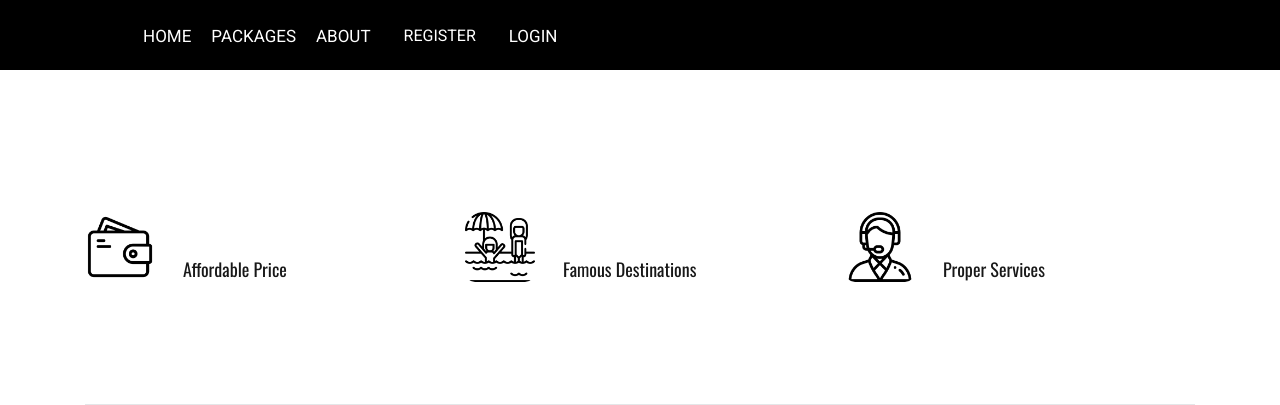
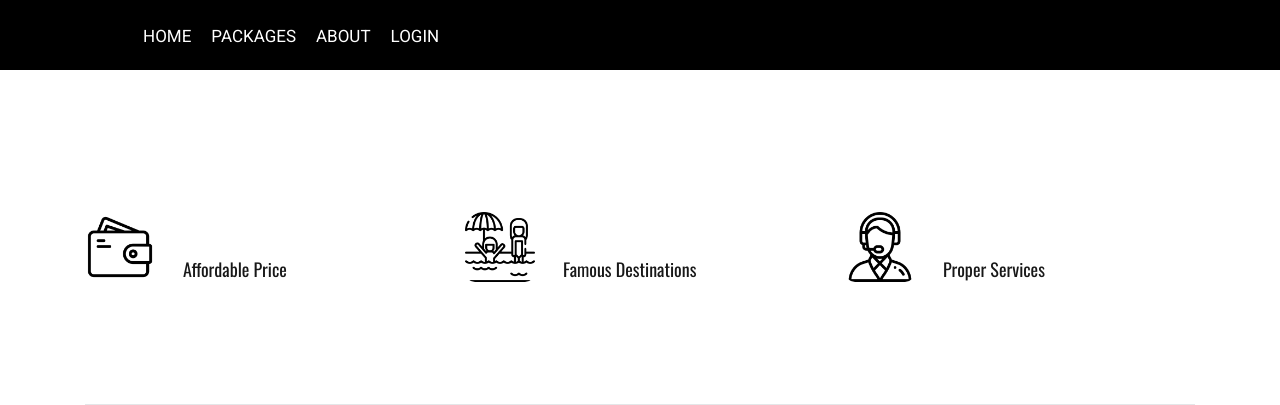
Before and after one commit to deepakkv8335/Tourism-Project-Using-Python-Django, a Django app: page / in a window 1280 px wide. Shown: the top 405 px of the page. Run offline with Django 4.2, Linux system fonts and the light colour scheme; some libraries are stand-ins or nearby versions.

Commit message:
error fixed

```diff
--- a/template/index.html
+++ b/template/index.html
@@ -32,24 +32,13 @@
 				<div class="collapse navbar-collapse" id="navbarTogglerDemo02">
 					<ul class="navbar-nav ml-lg-5">
 						<li class="nav-item active">
-							<a class="nav-link" href="index">HOME <span class="sr-only">(current)</span></a>
+							<a class="nav-link" href="{% url 'index' %}">HOME <span class="sr-only">(current)</span></a>
 						</li>
 						<li class="nav-item @@services__active">
 							<a class="nav-link" href="{% url 'packages' %}">PACKAGES</a>
 						</li>
 						<li class="nav-item @@contact__active">
 							<a class="nav-link" href="{% url 'about' %}">ABOUT</a>
-						</li>
-						<li class="nav-item ">
-              <div style="margin-top: 7px;" class="dropdown">
-                <button class="btn text-white dropdown-toggle" type="button" id="dropdownMenuButton" data-toggle="dropdown" aria-haspopup="true" aria-expanded="false">
-                  REGISTER
-                </button>
-                <div class="dropdown-menu" aria-labelledby="dropdownMenuButton" >
-                  <a class="dropdown-item" href="{% url 'user_register' %}" style="color: #070606c1;">AS USER</a>
-                  <a class="dropdown-item" href="{% url 'vendor_register' %}" style="color: #070606c1;">AS VENDOR</a>
-                </div>
-              </div>
 						</li>
 						<li class="nav-item @@contact__active">
 							<a class="nav-link" href="{% url 'Login' %}">LOGIN</a>
```
